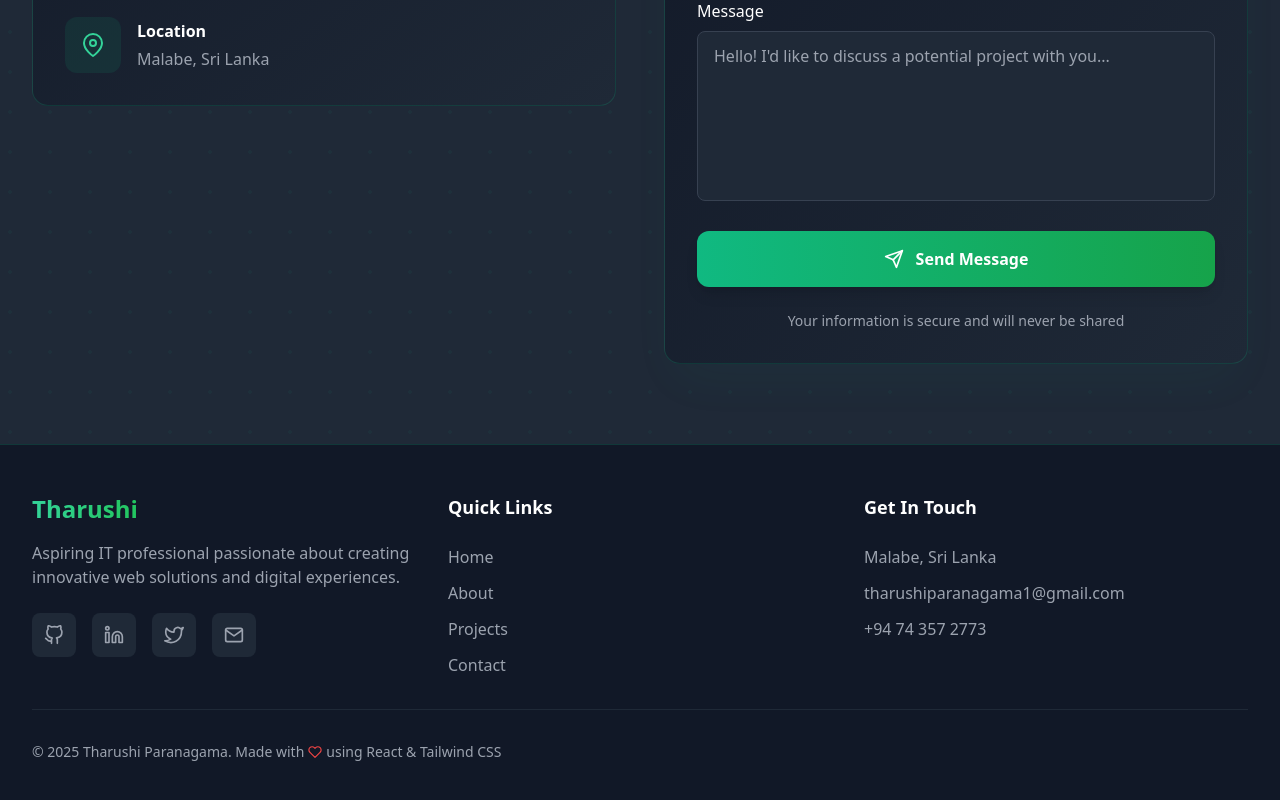
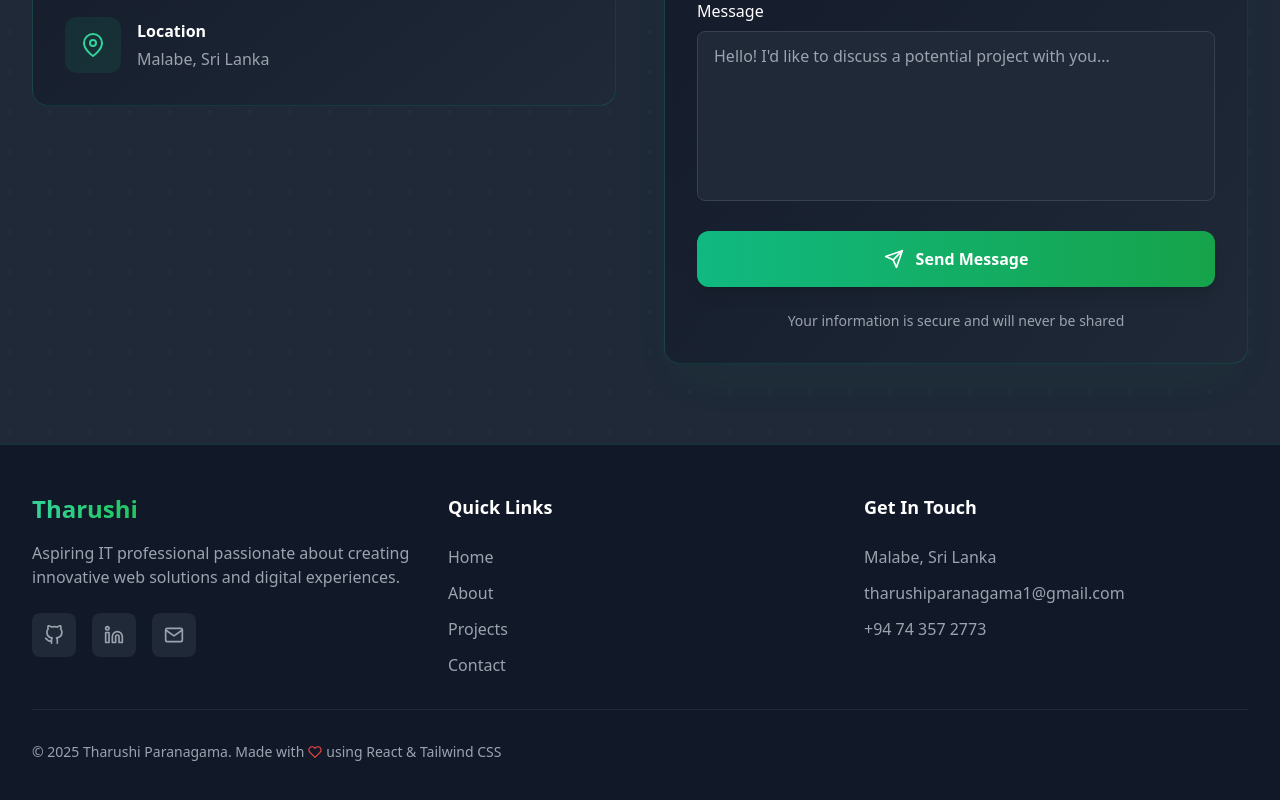
Before and after one commit to Tharushi111/My-Portfolio, a React (Create React App) app: page / in a window 1280 px wide. Shown: the part 6434-7234 px from the top of the page. Built offline with nearby package versions, Linux system fonts and the light colour scheme.

Commit message:
Make chnages

```diff
--- a/src/components/Footer.jsx
+++ b/src/components/Footer.jsx
@@ -6,10 +6,9 @@ const Footer = () => {
   const currentYear = new Date().getFullYear();
 
   const socialLinks = [
-    { icon: FiGithub, href: 'https://github.com', label: 'GitHub' },
-    { icon: FiLinkedin, href: 'https://linkedin.com', label: 'LinkedIn' },
-    { icon: FiTwitter, href: 'https://twitter.com', label: 'Twitter' },
-    { icon: FiMail, href: 'mailto:tharushi@example.com', label: 'Email' },
+    { icon: FiGithub, href: 'https://github.com/Tharushi111', label: 'GitHub' },
+    { icon: FiLinkedin, href: 'https://www.linkedin.com/in/tharushi-paranagama-a0b657355', label: 'LinkedIn' },
+    { icon: FiMail, href: 'mailto:tharushiparanagama1@gmail.com', label: 'Email' },
   ];
 
   const quickLinks = [
```
